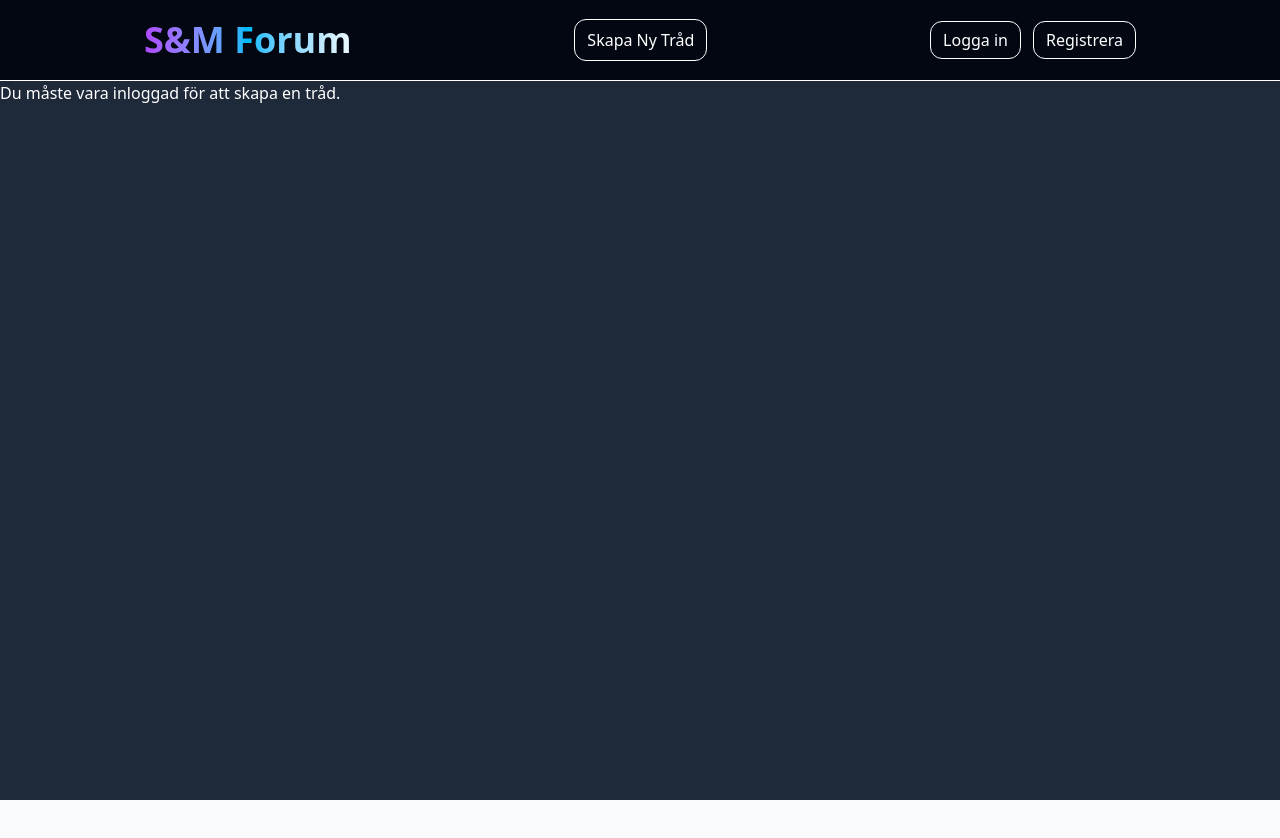
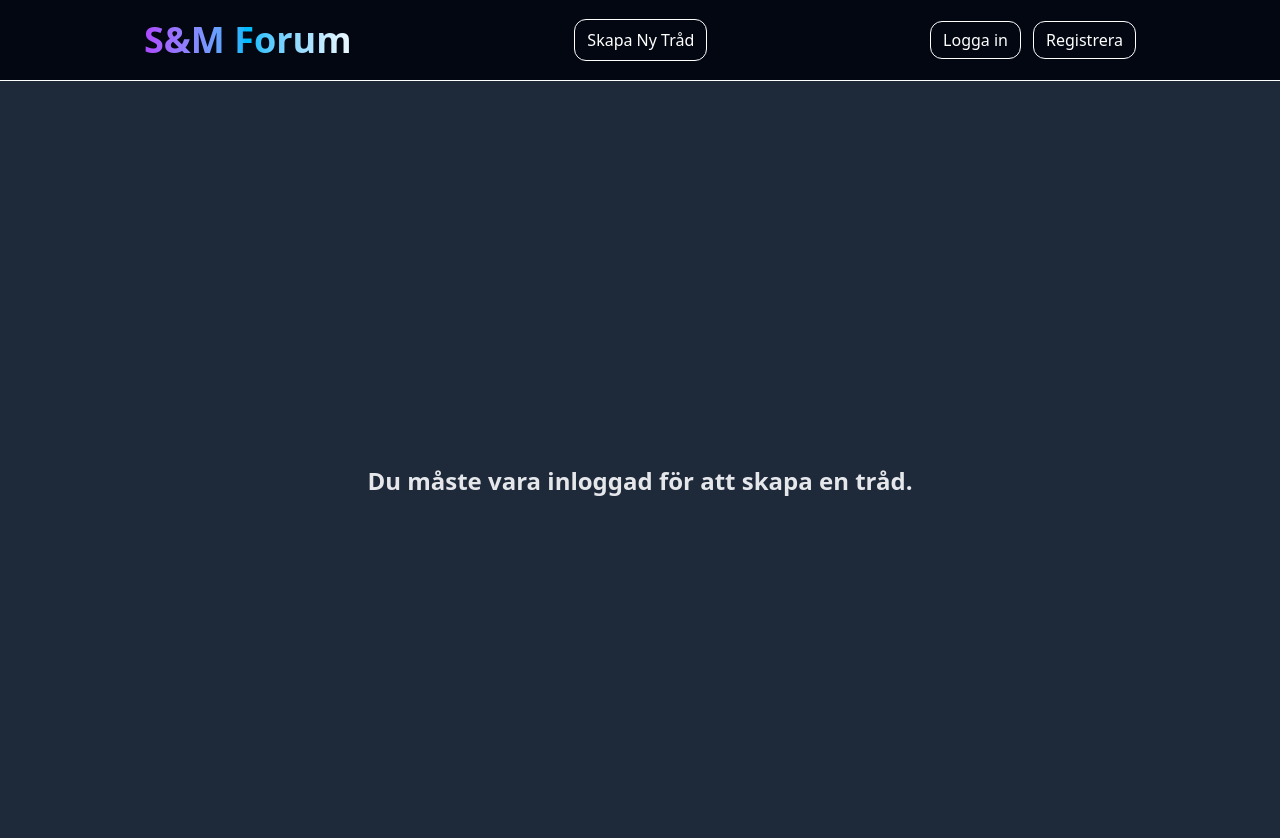
Before and after one commit to Solane-Hebo/typeScript-vite-react, a React (Vite) app in the folder forum/: page /new in a window 1280 px wide. Shown: the top 838 px of the page. Before the commit the page ends 800 px from the top, so only its background shows below. Built offline with nearby package versions, Linux system fonts and the light colour scheme.

Commit message:
add style

```diff
--- a/forum/src/components/NewThreadForm.tsx
+++ b/forum/src/components/NewThreadForm.tsx
@@ -16,7 +16,13 @@ export default function NewThreadForm({
     const [description, setDescription] = useState("")
     const [error, setError] = useState<string |null>(null)
 
-  if (!currentUser) return <p>Du måste vara inloggad för att skapa en tråd.</p>;
+  if (!currentUser) return(
+     <div className="flex items-center justify-center min-h-screen">
+      <p className="text-2xl font-semibold text-gray-200 text-center">
+        Du måste vara inloggad för att skapa en tråd.
+      </p>
+    </div>
+  )
 
 
     return (
--- a/forum/src/routes/NewRoute.tsx
+++ b/forum/src/routes/NewRoute.tsx
@@ -11,6 +11,13 @@ export default function NewRoute({
   currentUser: User | null;
 }) {
   const navigate = useNavigate();
-  if (!currentUser) return <p>Du måste vara inloggad för att skapa en tråd.</p>;
+  if (!currentUser) return(
+     <div className="flex items-center justify-center min-h-screen">
+      <p className="text-2xl font-semibold text-gray-200 text-center">
+        Du måste vara inloggad för att skapa en tråd.
+      </p>
+    </div>
+  )
+
   return <NewThreadForm repo={repo} currentUser={currentUser} onCreated={(t) => navigate(`/thread/${t.id}`)} />;
 }
```
